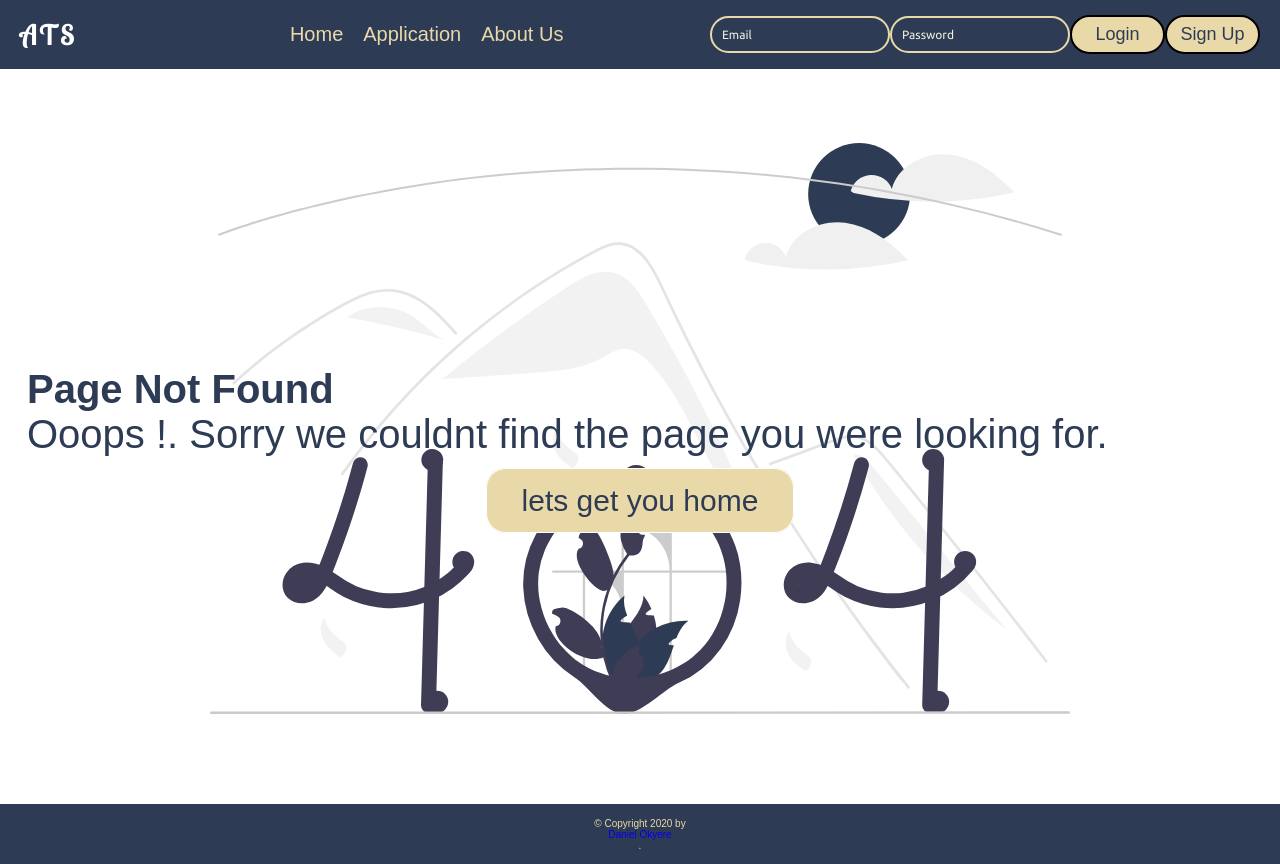
After one commit to DanielOkyere/python_ats, a Flask app: template src/templates/404.html in a window 1280 px wide. The commit adds this page. Run offline with Flask 2, Linux system fonts and the light colour scheme; the template is opened without the code that fills it, so the values that code supplies are empty; some web fonts are replaced.

Commit message:
done atlease with ui

```diff
--- a/docker-compose.yml
+++ b/docker-compose.yml
@@ -11,6 +11,6 @@ services:
     build: nginx
     restart: always
     ports:
-      - 80:80
+      - 3000:80
     depends_on:
       - app
--- a/src/ats_flask.py
+++ b/src/ats_flask.py
@@ -12,6 +12,10 @@ import uuid
 app = Flask(__name__)
 document_id = uuid.uuid4()
 
+@app.errorhandler(404)
+def page_not_found(e):
+    """ Renders the page not found """
+    return render_template('404.html'), 404
 
 @app.route('/ats', strict_slashes=False, methods=['GET', 'POST'])
 def ats():
--- a/src/static/styles/footer.css
+++ b/src/static/styles/footer.css
@@ -9,4 +9,5 @@ footer {
   justify-content: center;
   align-items: center;
   bottom: 0;
+  margin-top: 1.5rem;
 }
--- a/src/static/styles/styles.css
+++ b/src/static/styles/styles.css
@@ -155,6 +155,38 @@ header {
   /* padding: 0 3rem 0 3rem; */
 }
 
+a {
+	text-decoration: none;
+}
+
+.main_area{
+	display: flex;
+	align-items: center;
+	justify-content: center;
+	min-height: 90vh;
+	flex-direction: column;
+	background-image: url("../images/404_main.svg");
+	background-repeat: no-repeat;
+	background-position: center;
+}
+
+.second {
+	align-self: center;
+}
+
+.first {
+	padding: 1.2em;
+	margin: 1.5em;
+	align-self: flex-start;
+}
+
+.first h1,
+.first p {
+	color: var(--primary-color);
+	font-size: 4em;
+}
+
+
 .hero__img {
   display: flex;
   justify-content: center;
@@ -241,3 +273,29 @@ header {
 .landing__image {
   width: 100%;
 }
+
+/* ATS Page CSS */
+.main_page {
+	margin: 0 auto;
+	min-height: 95%;
+	display: flex;
+	flex-direction: column;
+}
+
+.column_container {
+	display: flex;
+	flex-direction: row;
+	justify-content: space-around;
+	min-height: 80%;
+	margin-bottom: 3.5em;
+}
+
+.jobsection, .cvsection {
+	width: fit-content;
+	margin: 20px;
+}
+
+.cta_btn {
+	width: fit-content;
+	align-self: center;
+}
--- /dev/null
+++ b/src/templates/404.html
@@ -0,0 +1,16 @@
+{% extends 'base.html' %}
+{% block title %} 404 Not Found {% endblock %}
+{% block head %}
+{{ super() }}
+{% endblock %}
+{% block content %}
+<div class="container main_area">
+	<div class="first">
+		<h1> Page Not Found</h1>
+		<p> Ooops !. Sorry we couldnt find the page you were looking for.
+	</div>
+	<div class="second">
+		<a href="{{ url_for('home') }}" class="btn">lets get you home</a>
+	</div>
+</div>
+{% endblock %}
```
Also changed, not shown: src/templates/ats_home.html (+43 -12 lines), src/static/images/404_main.svg (added), 3 other files.
